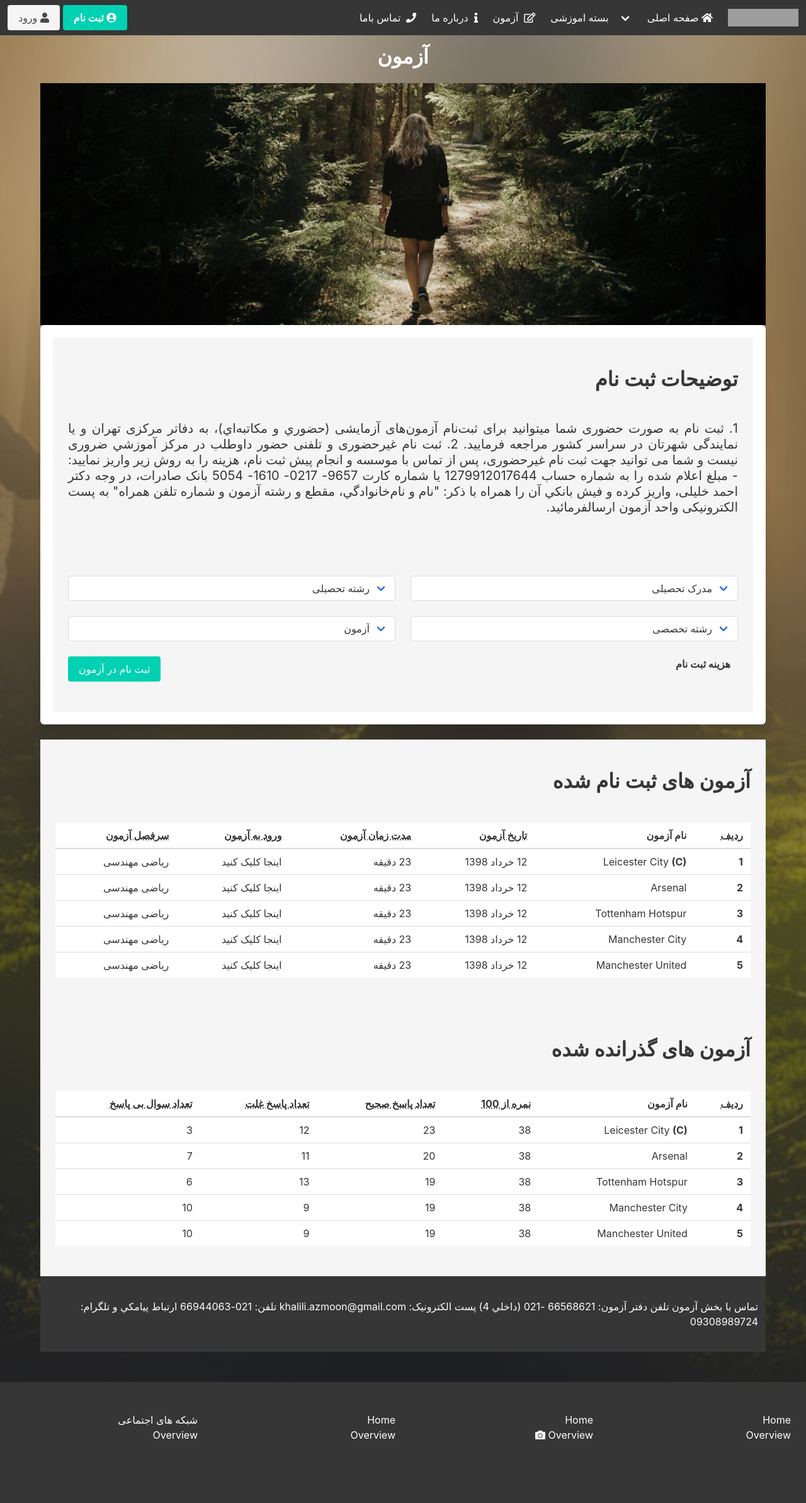
After one commit to rezmehp/abasian-peroject, a Django app: page /exam in a window 1280 px wide. The commit adds this page. Shown: the whole page at 63% size. Run offline with Django 3.2, Linux system fonts and the light colour scheme; some libraries are stand-ins or nearby versions; grey boxes are pictures that could not be loaded.

Commit message:
کامل شدن بخش آزمون ها

```diff
--- a/pages/urls.py
+++ b/pages/urls.py
@@ -1,5 +1,4 @@
 from django.urls import path
-
 from . import views
 
 urlpatterns = [
@@ -7,5 +6,9 @@ urlpatterns = [
     path('about', views.about, name='about'),
     path('contact', views.contact, name='contact'),
     path('signup', views.signup, name='signup'),
-    path('signin', views.signin, name='signin')
+    path('signin', views.signin, name='signin'),
+    path('exam', views.exam, name='exam'),
+    path('examonline', views.examonline, name='examonline'),
+    path('examresault', views.examresault, name='examresault'),
+
 ]
--- a/pages/views.py
+++ b/pages/views.py
@@ -20,6 +20,17 @@ def signup(request):
     return render(request, 'pages/signup.html')
 
 
-
 def signin(request):
     return render(request, 'pages/signin.html')
+
+
+def exam(request):
+    return render(request, 'pages/exam.html')
+
+
+def examonline(request):
+    return render(request, 'pages/examonline.html')
+
+
+def examresault(request):
+    return render(request, 'pages/examresault.html')
--- a/template/_partials/_navbar.html
+++ b/template/_partials/_navbar.html
@@ -1,6 +1,6 @@
 {% load static %}
 
-<nav class="navbar is-dark" role="navigation" aria-label="main navigation">
+<nav class="navbar is-fixed-top is-dark" role="navigation" aria-label="main navigation">
     <div class="navbar-brand">
         <a role="button" class="navbar-burger burger" aria-label="menu" aria-expanded="false"
            data-target="navbarBasicExample">
@@ -22,9 +22,6 @@
             <a class="navbar-item is-link is-right" href="{% url 'index' %}">
                 <span class="fas fa-home"></span>&nbsp;صفحه اصلی
             </a>
-            <a class="navbar-item">
-                <span class="fas fa-users"></span>&nbsp; مشاوره
-            </a>
             <div class="navbar-item has-dropdown is-hoverable">
                 <a class="navbar-link">
                     <span></span>&nbsp; بسته اموزشی
@@ -42,8 +39,7 @@
                     </a>
                 </div>
             </div>
-
-            <a class="navbar-item">
+            <a class="navbar-item is-link is-right" href="{% url 'exam' %}">
                 <span class="far fa-edit"></span>&nbsp; آزمون
             </a>
 
--- a/template/base.html
+++ b/template/base.html
@@ -25,6 +25,7 @@
 <body>
 <!-- navrbar -->
 {% include '_partials\_navbar.html' %}
+<br>
 {% block content %}
 
 {% endblock %}
--- /dev/null
+++ b/template/pages/exam.html
@@ -0,0 +1,325 @@
+{% extends 'base.html' %}
+
+{% block content %}
+<!--test-->
+<div class="hero is-fullheight is-primary has-background">
+    <img alt="Fill Murray" class="hero-background is-transparent" src="static/images/bg.jpg"/>
+    <div class="hero-body">
+        <div class="container">
+            <!--        تیتر بالای صفحه بعد از سکشن-->
+            <h1 class="title has-text-centered">آزمون</h1>
+            <!--        عکس تیتر بالای صفحه-->
+            <figure class="image is-3by1">
+                <img src="/static/images/pic02.jpg">
+            </figure>
+
+            <div class="box">
+                <section class="section has-background-light">
+                    <div class="container ">
+                        <!--        تیتر توضیحات زیر عکس اول درباره ما-->
+                        <h1 class="title has-text-dark">توضیحات ثبت نام</h1><br>
+                        <!--            توضحات زیر عکس اول درباره ما-->
+                        <h2 class="subtitle has-text-dark has-text-justified">
+
+
+                            1. ثبت نام به صورت حضوری
+                            شما میتوانید برای ثبت‌نام آزمون‌های آزمایشی (حضوري و مکاتبه‌اي)، به دفاتر مرکزی تهران و یا
+                            نمایندگی شهرتان در سراسر کشور مراجعه فرمایید.
+
+                            2. ثبت نام غیرحضوری و تلفنی
+                            حضور داوطلب در مرکز آموزشي ضروری نیست و شما می توانید جهت ثبت نام غیرحضوری، پس از تماس با
+                            موسسه
+                            و انجام پیش ثبت نام، هزینه را به
+                            روش زیر واریز نمایید:
+
+
+                            - مبلغ اعلام شده را به شماره حساب 1279912017644 یا شماره کارت 9657- 0217- 1610- 5054 بانک
+                            صادرات، در وجه دکتر احمد خلیلی، واريز کرده و فيش بانکي آن را همراه با ذکر: "نام و
+                            نام‌خانوادگي،
+                            مقطع و رشته آزمون و شماره تلفن همراه" به پست الکترونیکی واحد آزمون ارسالفرمائيد.
+
+
+                        </h2>
+                    </div>
+                </section>
+                <section class="section has-background-light">
+                    <div class="container ">
+                        <div class="columns">
+                            <div class="column">
+                                <div class="field is-horizontal">
+                                    <div class="field-body">
+                                        <div class="field">
+                                            <div class="control is-expanded has-icons-right select is-fullwidth">
+                                                <select>
+                                                    <option selected>مدرک تحصیلی</option>
+                                                    <option>دیپلم</option>
+                                                    <option>فوق دیپلم</option>
+                                                    <option>لیسانس</option>
+                                                </select>
+                                            </div>
+                                        </div>
+                                    </div>
+                                </div>
+                            </div>
+
+
+                            <div class="column">
+                                <div class="field is-horizontal">
+                                    <div class="field-body">
+                                        <div class="field">
+                                            <div class="field">
+                                                <div class="control is-expanded has-icons-right select is-fullwidth">
+                                                    <select>
+                                                        <option selected>رشته تحصیلی</option>
+                                                        <option>ریاضی</option>
+                                                        <option>تجربی</option>
+                                                        <option>علوم انسانی</option>
+                                                    </select>
+                                                </div>
+                                            </div>
+                                        </div>
+                                    </div>
+                                </div>
+                            </div>
+                        </div>
+                        <div class="columns">
+                            <div class="column">
+                                <div class="field is-horizontal">
+                                    <div class="field-body">
+                                        <div class="field">
+                                            <div class="field">
+                                                <div class="control is-expanded has-icons-right select is-fullwidth">
+                                                    <select>
+                                                        <option selected>رشته تخصصی</option>
+                                                        <option>ژنتیک پزشکی</option>
+                                                        <option>بیوشیمی بالینی</option>
+                                                        <option>بیوتکنولوژی پزشکی</option>
+                                                    </select>
+                                                </div>
+                                            </div>
+                                        </div>
+                                    </div>
+                                </div>
+                            </div>
+                            <div class="column">
+                                <div class="field is-horizontal">
+                                    <div class="field-body">
+                                        <div class="field">
+                                            <div class="field">
+                                                <div class="control is-expanded has-icons-right select is-fullwidth">
+                                                    <select>
+                                                        <option selected>آزمون</option>
+                                                        <option>پرتوهای بیولوژیکی</option>
+                                                        <option>باکتری شناسی</option>
+                                                        <option>انگل شناسی</option>
+                                                    </select>
+                                                </div>
+                                            </div>
+                                        </div>
+                                    </div>
+                                </div>
+                            </div>
+                        </div>
+                        <div class="field-body">
+                            <div class="field">
+                                <div class="control">
+                                    <label class="label is-primary has-text-right">هزینه ثبت نام</label>
+                                </div>
+                            </div>
+                            <div class="field">
+                                <div class="control">
+                                    <button class="button is-primary">
+                                        ثبت نام در آزمون
+                                    </button>
+                                </div>
+                            </div>
+                        </div>
+                    </div>
+                </section>
+            </div>
+
+
+            <section class="section has-background-light">
+                <div class="container ">
+                    <h1 class="title has-text-dark">آزمون های ثبت نام شده</h1><br>
+                    <table class="table is-fullwidth">
+                        <thead>
+                        <tr>
+                            <th class="has-text-right"><abbr title="Position">ردیف</abbr></th>
+                            <th class="has-text-right">نام آزمون</th>
+                            <th class="has-text-right"><abbr title="Played">تاریخ آزمون</abbr></th>
+                            <th class="has-text-right"><abbr title="Won">مدت زمان آزمون</abbr></th>
+                            <th class="has-text-right"><abbr title="Drawn">ورود به آزمون</abbr></th>
+                            <th class="has-text-right"><abbr title="Lost">سرفصل آزمون</abbr></th>
+                        </tr>
+                        </thead>
+                        <tbody>
+                        <tr>
+                            <th class="has-text-right">1</th>
+                            <td class="has-text-right"><a href="https://en.wikipedia.org/wiki/Leicester_City_F.C."
+                                                          title="Leicester City F.C.">Leicester
+                                City</a> <strong>(C)</strong>
+                            </td>
+                            <td class="has-text-right">12 خرداد 1398</td>
+                            <td class="has-text-right">23 دقیقه</td>
+                            <td class="has-text-right">
+                                <a href="{% url 'examonline' %}">اینجا کلیک کنید</a>
+                            </td>
+                            <td class="has-text-right">ریاضی مهندسی</td>
+                        </tr>
+                        <tr>
+                            <th class="has-text-right">2</th>
+                            <td class="has-text-right"><a href="https://en.wikipedia.org/wiki/Arsenal_F.C."
+                                                          title="Arsenal F.C.">Arsenal</a>
+                            </td>
+                            <td class="has-text-right">12 خرداد 1398</td>
+                            <td class="has-text-right">23 دقیقه</td>
+                            <td class="has-text-right">
+                                <a href="{% url 'examonline' %}">اینجا کلیک کنید</a>
+                            </td>
+                            <td class="has-text-right">ریاضی مهندسی</td>
+                        </tr>
+                        <tr>
+                            <th class="has-text-right">3</th>
+                            <td class="has-text-right"><a href="https://en.wikipedia.org/wiki/Tottenham_Hotspur_F.C."
+                                                          title="Tottenham Hotspur F.C.">Tottenham
+                                Hotspur</a></td>
+                            <td class="has-text-right">12 خرداد 1398</td>
+                            <td class="has-text-right">23 دقیقه</td>
+                            <td class="has-text-right">
+                                <a href="{% url 'examonline' %}">اینجا کلیک کنید</a>
+                            </td>
+                            <td class="has-text-right">ریاضی مهندسی</td>
+                        </tr>
+                        <tr>
+                            <th class="has-text-right">4</th>
+                            <td class="has-text-right"><a href="https://en.wikipedia.org/wiki/Manchester_City_F.C."
+                                                          title="Manchester City F.C.">Manchester
+                                City</a></td>
+                            <td class="has-text-right">12 خرداد 1398</td>
+                            <td class="has-text-right">23 دقیقه</td>
+                            <td class="has-text-right">
+                                <a href="{% url 'examonline' %}">اینجا کلیک کنید</a>
+                            </td>
+                            <td class="has-text-right">ریاضی مهندسی</td>
+                        </tr>
+                        <tr>
+                            <th class="has-text-right">5</th>
+                            <td class="has-text-right"><a href="https://en.wikipedia.org/wiki/Manchester_United_F.C."
+                                                          title="Manchester United F.C.">Manchester
+                                United</a></td>
+                            <td class="has-text-right">12 خرداد 1398</td>
+                            <td class="has-text-right">23 دقیقه</td>
+                            <td class="has-text-right">
+                                <a href="{% url 'examonline' %}">اینجا کلیک کنید</a>
+                            </td>
+                            <td class="has-text-right">ریاضی مهندسی</td>
+                        </tr>
+                        </tbody>
+                    </table>
+                </div>
+            </section>
+
+
+            <section class="section has-background-light">
+                <div class="container ">
+                    <h1 class="title has-text-dark">آزمون های گذرانده شده</h1><br>
+                    <table class="table is-fullwidth">
+                        <thead>
+                        <tr>
+                            <th class="has-text-right"><abbr title="Position">ردیف</abbr></th>
+                            <th class="has-text-right">نام آزمون</th>
+                            <th class="has-text-right"><abbr title="Played">نمره از 100</abbr></th>
+                            <th class="has-text-right"><abbr title="Won">تعداد پاسخ صحیح</abbr></th>
+                            <th class="has-text-right"><abbr title="Drawn">تعداد پاسخ غلت</abbr></th>
+                            <th class="has-text-right"><abbr title="Lost">تعداد سوال بی پاسخ</abbr></th>
+                        </tr>
+                        </thead>
+                        <tbody>
+                        <tr>
+                            <th class="has-text-right">1</th>
+                            <td class="has-text-right"><a href="https://en.wikipedia.org/wiki/Leicester_City_F.C."
+                                                          title="Leicester City F.C.">Leicester
+                                City</a> <strong>(C)</strong>
+                            </td>
+                            <td class="has-text-right">38</td>
+                            <td class="has-text-right">23</td>
+                            <td class="has-text-right">12</td>
+                            <td class="has-text-right">3</td>
+                        </tr>
+                        <tr>
+                            <th class="has-text-right">2</th>
+                            <td class="has-text-right"><a href="https://en.wikipedia.org/wiki/Arsenal_F.C."
+                                                          title="Arsenal F.C.">Arsenal</a>
+                            </td>
+                            <td class="has-text-right">38</td>
+                            <td class="has-text-right">20</td>
+                            <td class="has-text-right">11</td>
+                            <td class="has-text-right">7</td>
+                        </tr>
+                        <tr>
+                            <th class="has-text-right">3</th>
+                            <td class="has-text-right"><a href="https://en.wikipedia.org/wiki/Tottenham_Hotspur_F.C."
+                                                          title="Tottenham Hotspur F.C.">Tottenham
+                                Hotspur</a></td>
+                            <td class="has-text-right">38</td>
+                            <td class="has-text-right">19</td>
+                            <td class="has-text-right">13</td>
+                            <td class="has-text-right">6</td>
+                        </tr>
+                        <tr>
+                            <th class="has-text-right">4</th>
+                            <td class="has-text-right"><a href="https://en.wikipedia.org/wiki/Manchester_City_F.C."
+                                                          title="Manchester City F.C.">Manchester
+                                City</a></td>
+                            <td class="has-text-right">38</td>
+                            <td class="has-text-right">19</td>
+                            <td class="has-text-right">9</td>
+                            <td class="has-text-right">10</td>
+                        </tr>
+                        <tr>
+                            <th class="has-text-right">5</th>
+                            <td class="has-text-right"><a href="https://en.wikipedia.org/wiki/Manchester_United_F.C."
+                                                          title="Manchester United F.C.">Manchester
+                                United</a></td>
+                            <td class="has-text-right">38</td>
+                            <td class="has-text-right">19</td>
+                            <td class="has-text-right">9</td>
+                            <td class="has-text-right">10</td>
+                        </tr>
+                        </tbody>
+                    </table>
+                </div>
+            </section>
+
+
+            <section class="section has-background-dark">
+                <div class="container">
+
+                    <div class="columns is-desktop">
+                        تماس با بخش آزمون
+
+
+                        تلفن دفتر آزمون:
+                        66568621 -021 (داخلي 4)
+
+                        پست الکترونيک:
+                        khalili.azmoon@gmail.com
+
+                        تلفن:
+                        021-66944063
+
+                        ارتباط پيامکي و تلگرام:
+                        09308989724
+
+                    </div>
+                </div>
+
+            </section>
+        </div>
+
+    </div>
+
+</div>
+
+{% endblock %}
--- a/template/pages/signin.html
+++ b/template/pages/signin.html
@@ -7,6 +7,7 @@
     <div class="hero-body">
         <div class="container">
             <section class="hero is-fullheight">
+                <h1 class="title has-text-centered">خوش آمدید</h1>
                 <div class="hero-body">
                   <div class="container">
                     <div class="columns is-centered">
--- a/template/pages/signup.html
+++ b/template/pages/signup.html
@@ -7,7 +7,7 @@
     <div class="hero-body">
         <div class="container">
             <!--        تیتر بالای صفحه بعد از سکشن-->
-            <h1 class="title has-text-centered">ثبت نام</h1>
+            <h1 class="title has-text-centered">با ثبت نام در سایت ما به بهترین فایل های آموزشی دسترسی داشته باشید</h1>
 
 
             <section class="section has-background-light">
```
Also changed, not shown: template/pages/examonline.html (added, +102 -0 lines), template/pages/examresault.html (added, +59 -0 lines).
